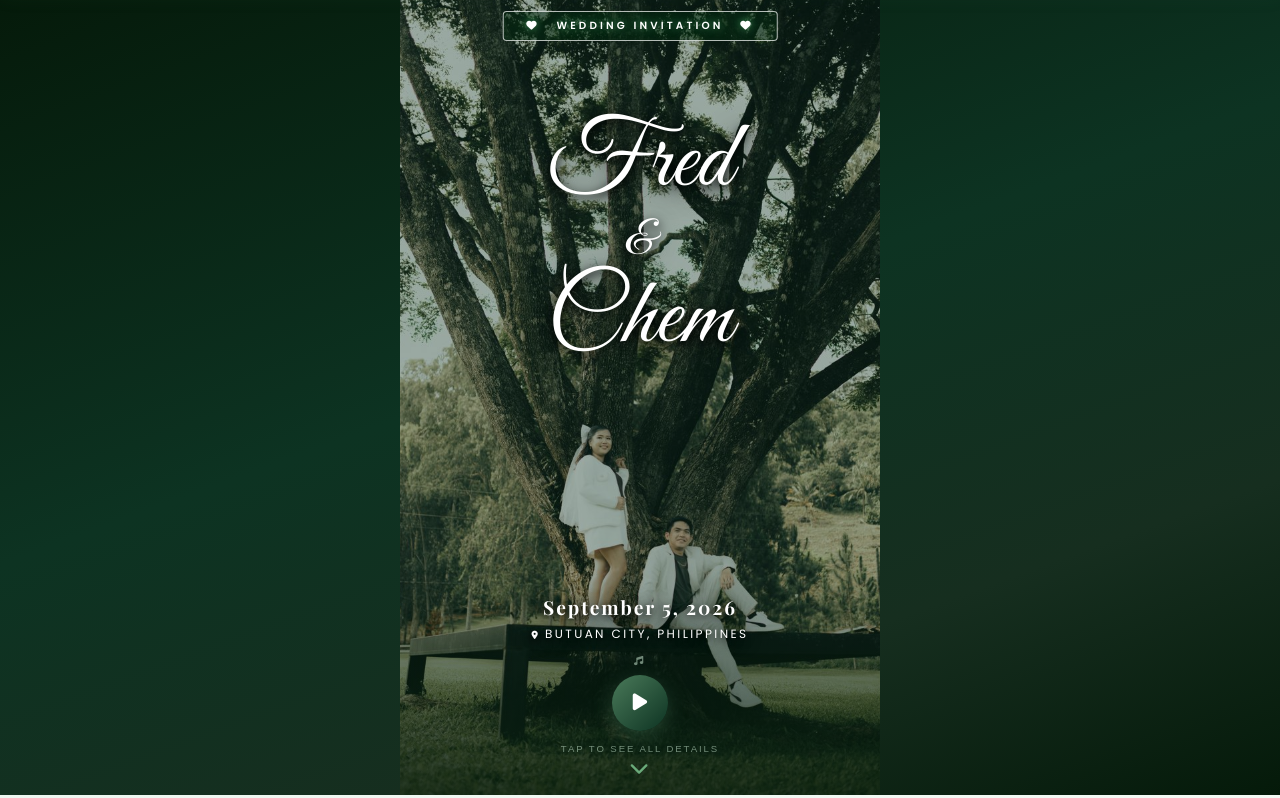
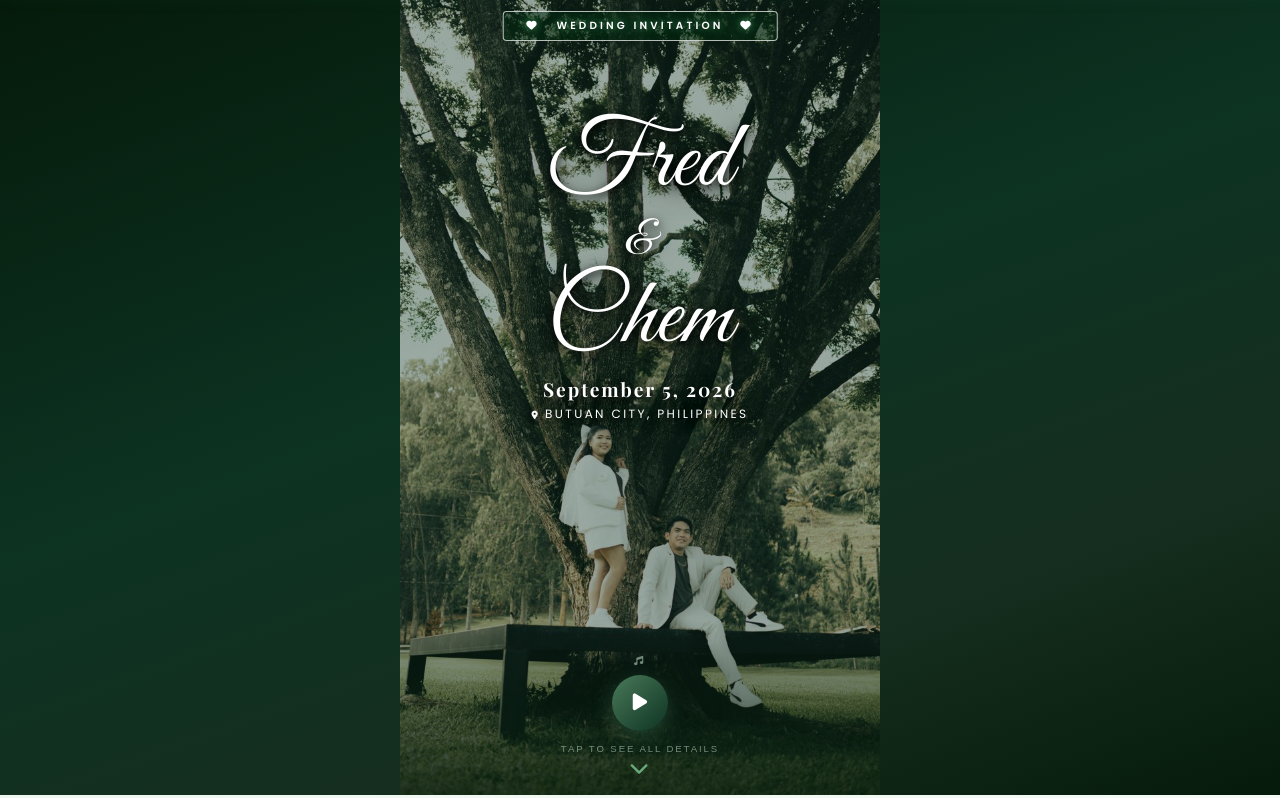
Before and after one commit to josephsismart/melfred_cherrymay, a website: page invitation.html in a window 1280 px wide. Shown: the part 56-854 px from the top of the page. Drawn offline with nearby package versions, Linux system fonts and the light colour scheme; a web font is replaced by a local one.

Commit message:
feat: date & location moved under Fred & Chem names in hero

```diff
--- a/invitation.html
+++ b/invitation.html
@@ -506,11 +506,14 @@
       <span class="welcome-script">Fred</span>
       <span class="welcome-amp">&amp;</span>
       <span class="welcome-script">Chem</span>
+      <!-- Date & location right below names -->
+      <div style="margin-top:0.6rem;display:flex;flex-direction:column;align-items:center;gap:0.2rem;">
+        <div class="welcome-date">September 5, 2026</div>
+        <div class="welcome-loc"><i class="fa-solid fa-location-dot" style="color:#fff;margin-right:0.3rem;font-size:0.7em"></i>Butuan City, Philippines</div>
+      </div>
     </div>
-    <!-- Bottom overlay inside photo: date, location, music, scroll -->
+    <!-- Bottom overlay: music + scroll only -->
     <div style="position:absolute;bottom:0;left:0;right:0;z-index:3;padding:1.2rem 1rem 1.4rem;background:linear-gradient(to top,rgba(5,26,10,0.75) 0%,transparent 100%);display:flex;flex-direction:column;align-items:center;gap:0.3rem;">
-      <div class="welcome-date">September 5, 2026</div>
-      <div class="welcome-loc"><i class="fa-solid fa-location-dot" style="color:#fff;margin-right:0.3rem;font-size:0.7em"></i>Butuan City, Philippines</div>
       <div class="music-btn-wrap" style="cursor:pointer;margin-top:0.4rem;" onclick="toggleMusic()" title="Toggle music">
         <span class="music-arc-text"><i class="fa-solid fa-music"></i></span>
         <div class="music-btn" id="musicBtn"><i class="fa-solid fa-play" id="musicIcon"></i></div>
```
